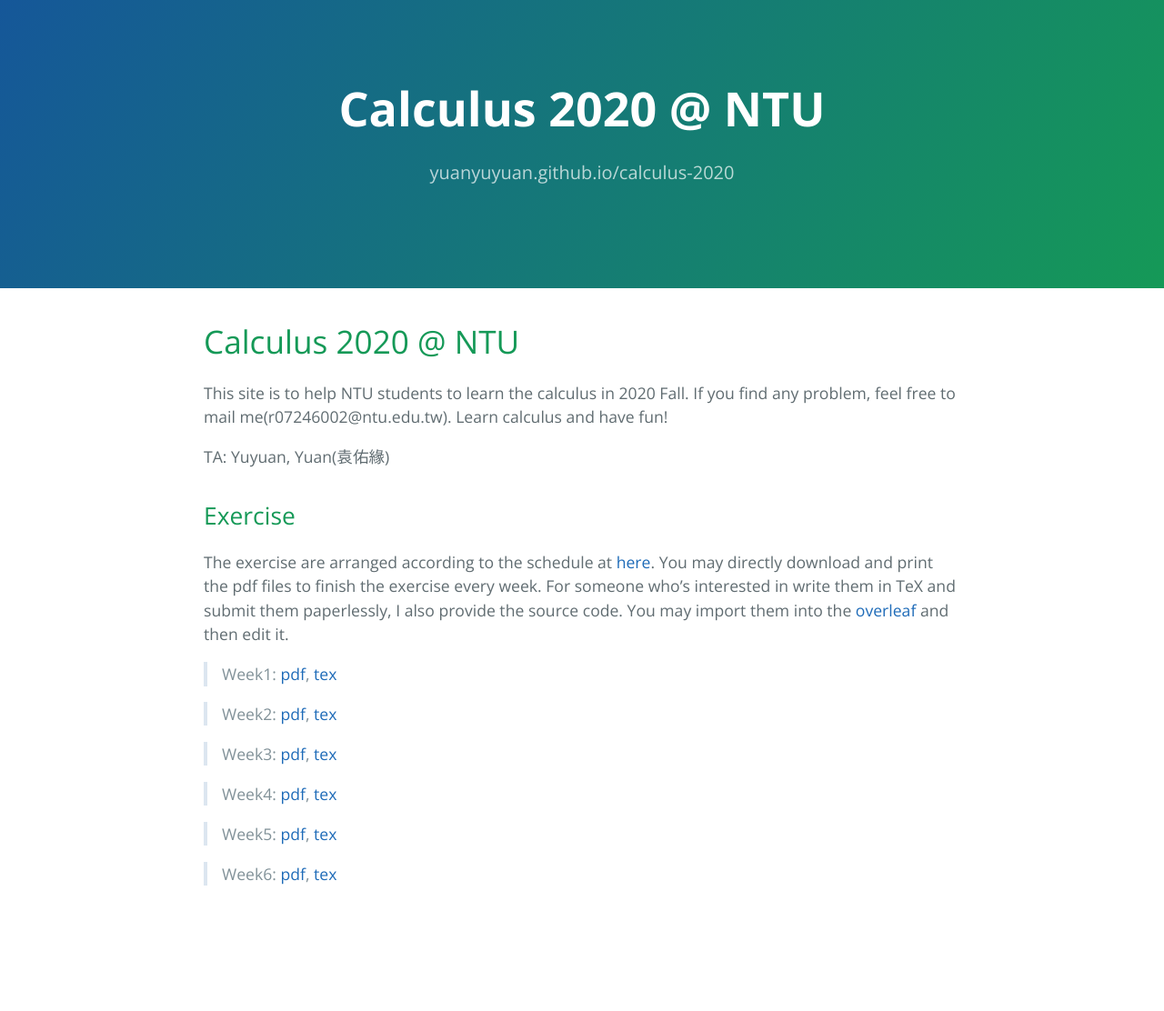
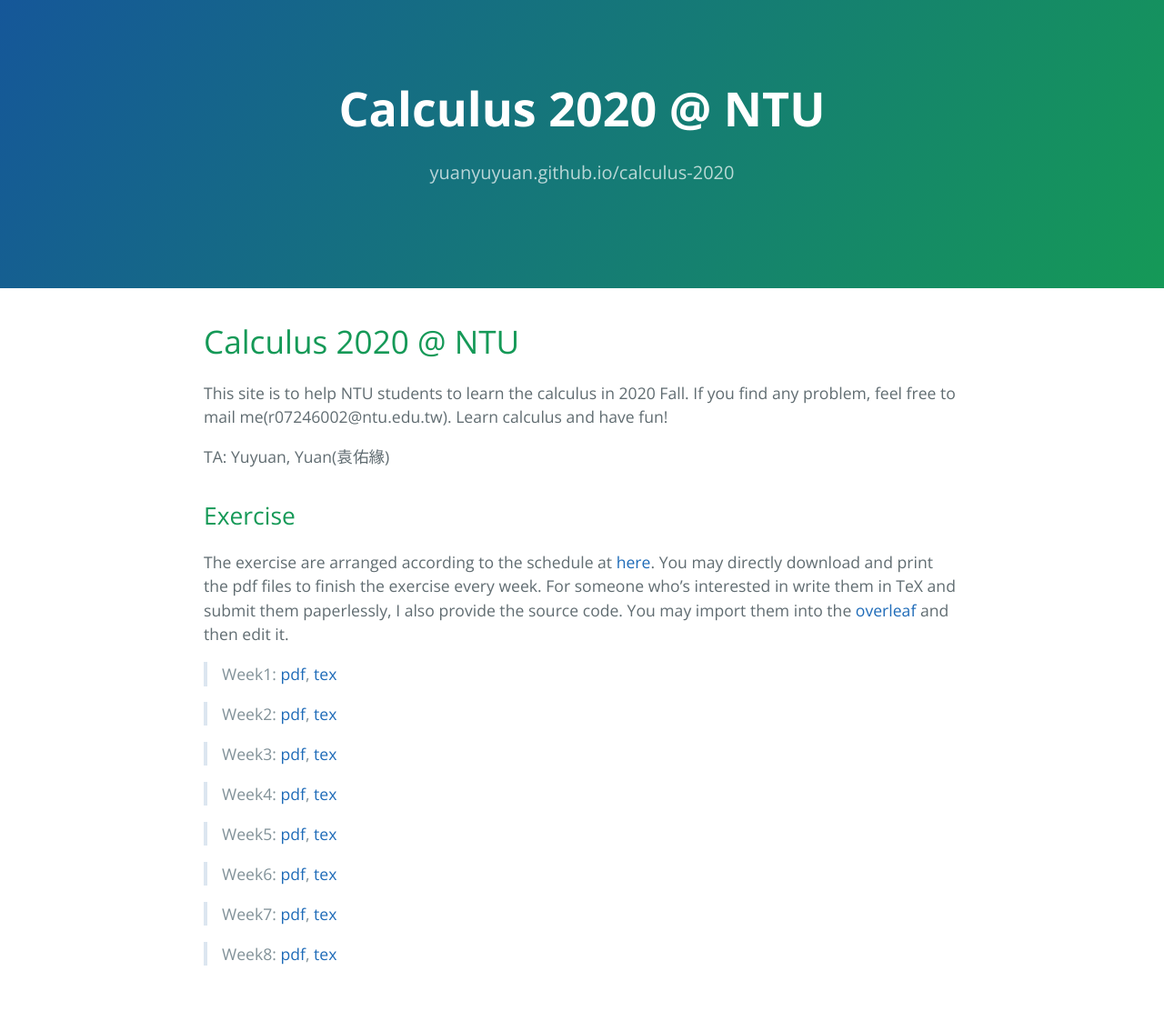
Before and after one commit to YuanYuYuan/calculus-2020, a Jekyll site: the page built from index.md, in a window 1280 px wide. Shown: the whole page at 91% size. Built offline with Jekyll 4.4.1, drawn with Linux system fonts in a browser that asks for light colours; our own code applies the rules of GitHub Pages for plain Markdown files; before the commit the page ends 1024 px from its top, so only the background shows below that.

Commit message:
add week 7 & 8

```diff
--- a/index.md
+++ b/index.md
@@ -29,3 +29,7 @@ You may import them into the [overleaf](https://www.overleaf.com/) and then edit
 > Week5: [pdf](./exercise/week5.pdf), [tex](./exercise/week5.tex)
 
 > Week6: [pdf](./exercise/week6.pdf), [tex](./exercise/week6.tex)
+
+> Week7: [pdf](./exercise/week7.pdf), [tex](./exercise/week7.tex)
+
+> Week8: [pdf](./exercise/week8.pdf), [tex](./exercise/week8.tex)
```
Also changed, not shown: exercise/png/2.3.2.png, exercise/png/4.5.56.png (added), exercise/png/4.7.47.png (added), exercise/png/4.7.77.png (added), exercise/png/4.7.83.png (added), exercise/png/4.7.88.png (added), 4 other files.
